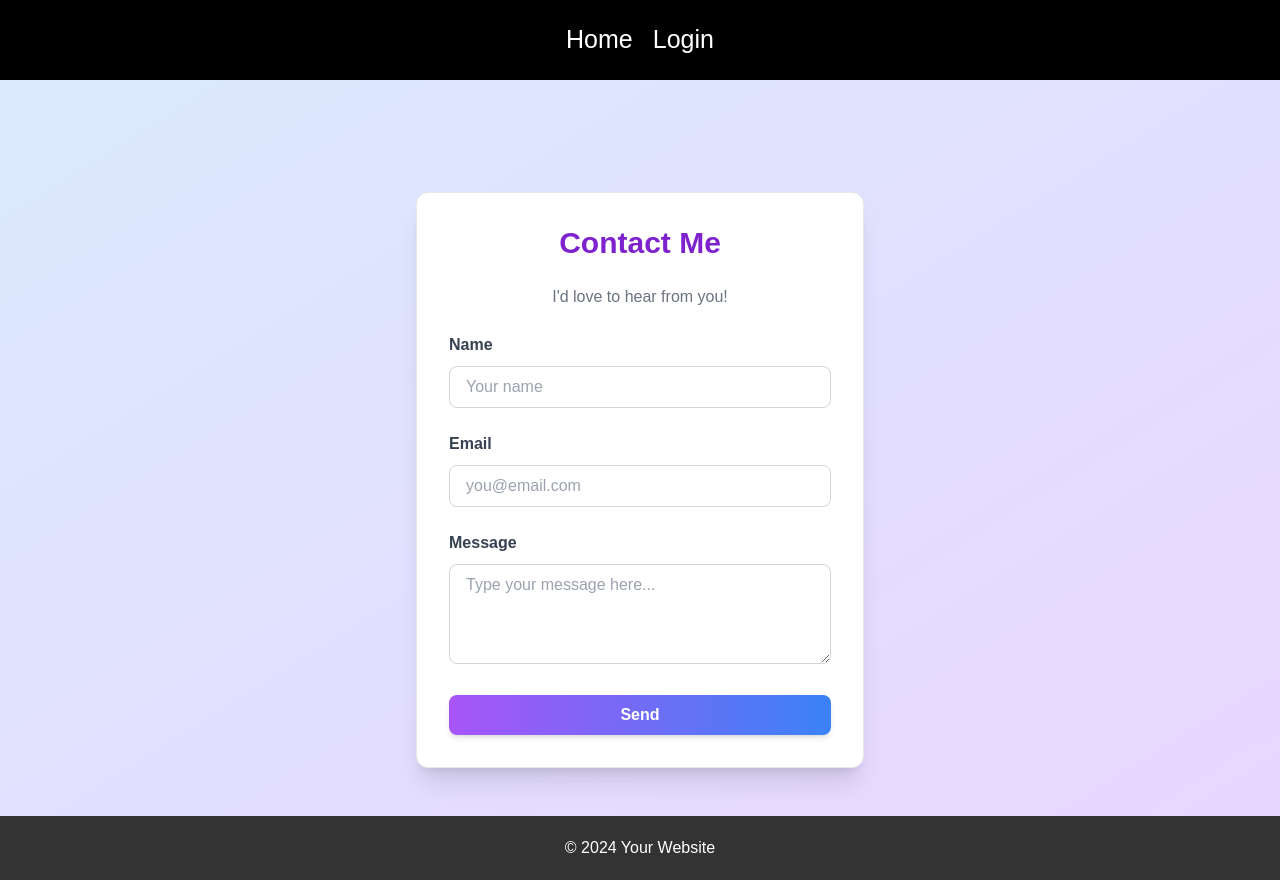
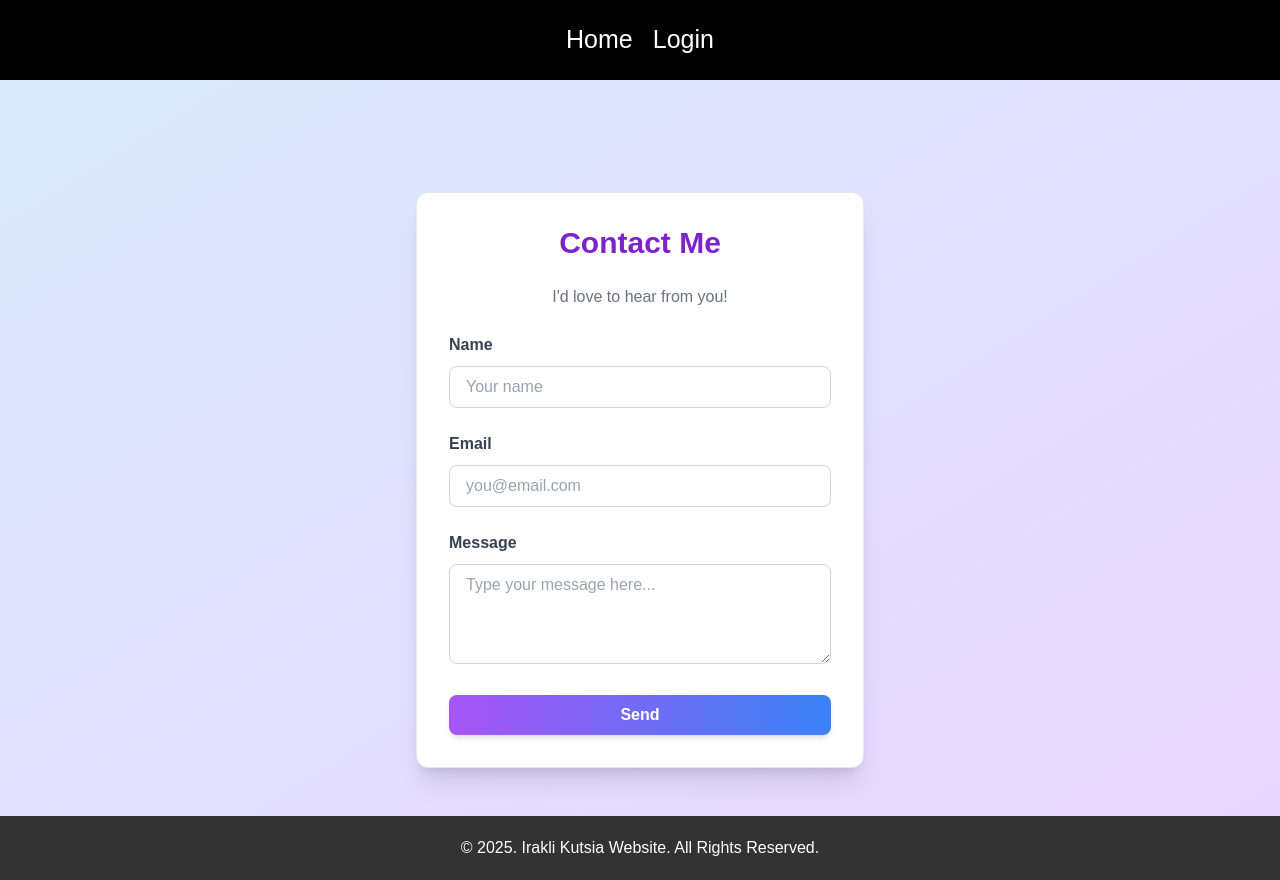
Before and after one commit to ikutsia/blog-post-irakli, a React (Create React App) app: page /contact in a window 1280 px wide. Built offline with nearby package versions, Linux system fonts and the light colour scheme; no server answers.

Commit message:
Update app to previous version

```diff
--- a/src/pages/Footer.jsx
+++ b/src/pages/Footer.jsx
@@ -6,7 +6,7 @@ import "../styles/Footer.css";
 const Footer = () => {
   return (
     <footer>
-      <p>&copy; 2024 Your Website</p>
+      <p>&copy; 2025. Irakli Kutsia Website. All Rights Reserved.</p>
     </footer>
   );
 };
```
